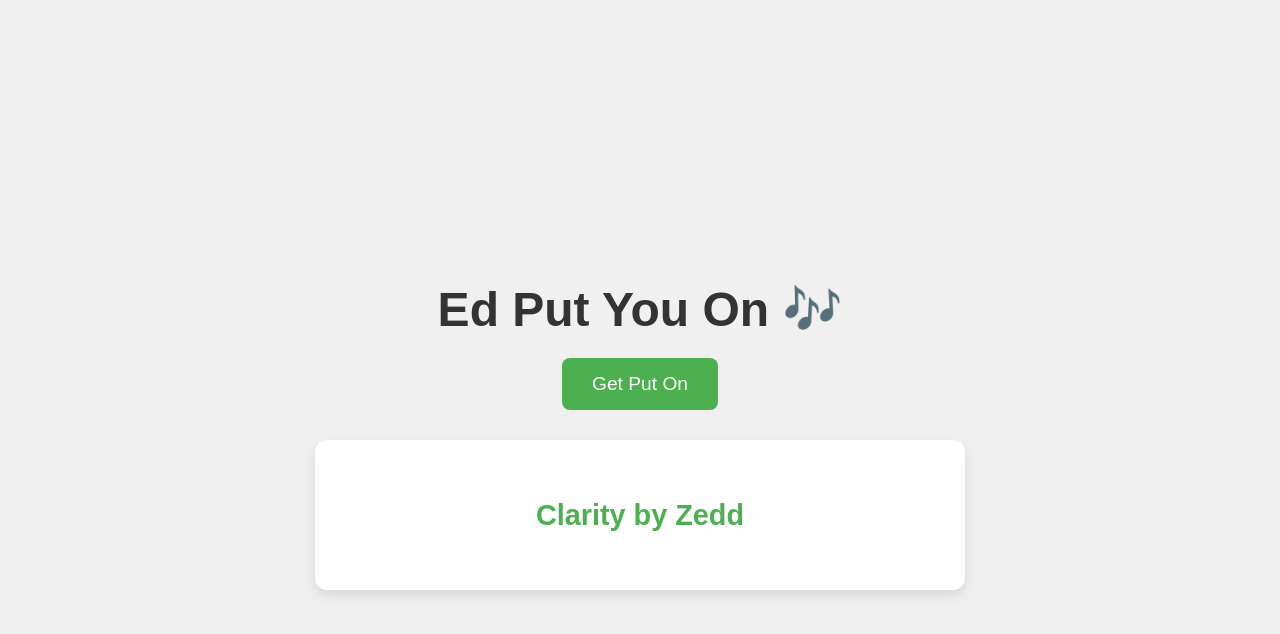
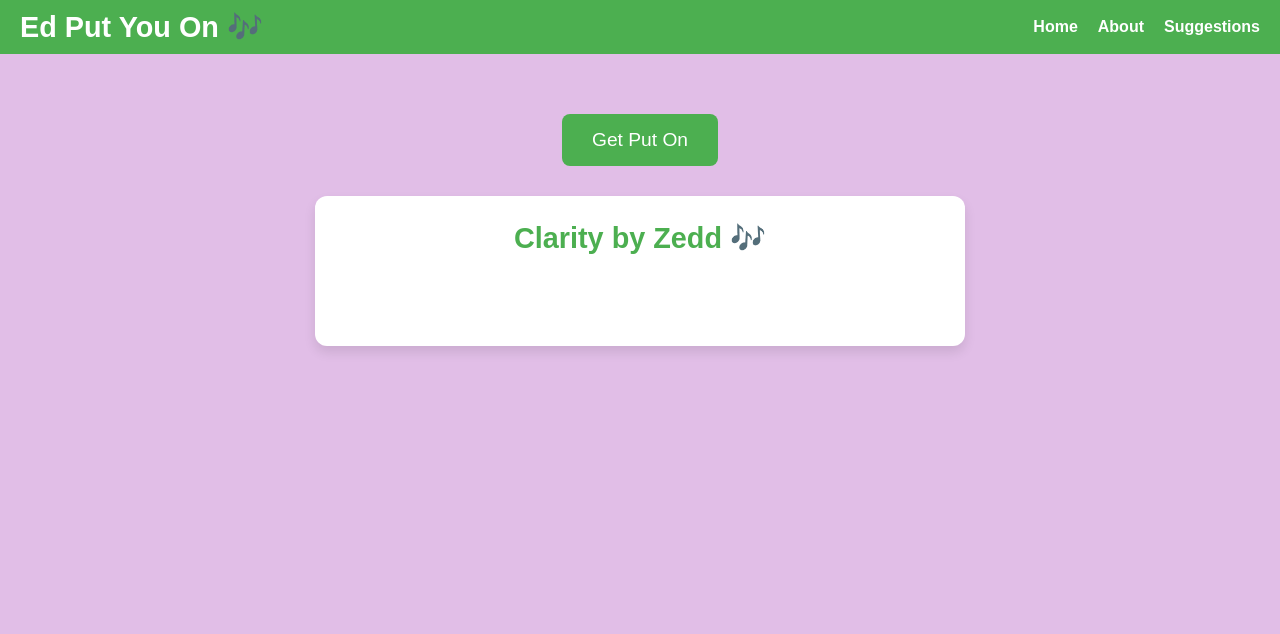
Before and after one commit to edcamey23/EdPutYouOn, a plain HTML site: page index.html in a window 1280 px wide. Both pictures are taken after a click on the button "Get Put On". Drawn offline with Linux system fonts and the light colour scheme.

Commit message:
Update index.html

```diff
--- a/index.html
+++ b/index.html
@@ -7,19 +7,44 @@
   <style>
     body {
       background-color: #f0f0f0;
-      font-family: 'Arial', sans-serif;
+      font-family: Arial, sans-serif;
+      margin: 0;
+      padding: 0;
+      transition: background-color 0.6s ease; /* Smooth background transition */
+    }
+    header {
+      background-color: #4CAF50;
+      padding: 10px 20px;
       display: flex;
-      flex-direction: column;
+      justify-content: space-between;
       align-items: center;
-      justify-content: center;
-      min-height: 100vh;
+    }
+    header h1 {
+      color: white;
       margin: 0;
-      padding: 20px;
+      font-size: 1.8rem;
     }
-    h1 {
-      margin-bottom: 20px;
-      font-size: 3rem;
-      color: #333;
+    nav {
+      display: flex;
+      gap: 20px;
+    }
+    nav a {
+      color: white;
+      text-decoration: none;
+      font-weight: bold;
+      cursor: pointer;
+      transition: color 0.3s ease;
+    }
+    nav a:hover {
+      color: #c8f7c5;
+    }
+    .tab-content {
+      display: none;
+      padding: 40px 20px;
+      text-align: center;
+    }
+    .tab-content.active {
+      display: block;
     }
     button {
       background-color: #4CAF50;
@@ -30,6 +55,7 @@
       border-radius: 8px;
       cursor: pointer;
       transition: background-color 0.3s ease, transform 0.2s ease;
+      margin-top: 20px;
     }
     button:hover {
       background-color: #45a049;
@@ -48,9 +74,8 @@
       width: 90%;
       max-width: 600px;
       min-height: 100px;
-      display: flex;
-      align-items: center;
-      justify-content: center;
+      margin-left: auto;
+      margin-right: auto;
       opacity: 0;
       transition: opacity 0.6s ease;
     }
@@ -65,14 +90,66 @@
     .song-display a:hover {
       color: #388E3C;
     }
+    form input, form textarea {
+      display: block;
+      width: 100%;
+      max-width: 400px;
+      margin: 10px auto;
+      padding: 10px;
+      border-radius: 5px;
+      border: 1px solid #ccc;
+      font-size: 1rem;
+    }
   </style>
 </head>
 <body>
+
+<header>
   <h1>Ed Put You On 🎶</h1>
+  <nav>
+    <a onclick="showTab('home')">Home</a>
+    <a onclick="showTab('about')">About</a>
+    <a onclick="showTab('suggestions')">Suggestions</a>
+  </nav>
+</header>
+
+<div id="home" class="tab-content active">
   <button onclick="getPutOn()">Get Put On</button>
   <div class="song-display" id="songDisplay">Click the button to get a song!</div>
+</div>
+
+<div id="about" class="tab-content">
+  <h2>About</h2>
+  <p>Welcome to Ed Put You On!
+  Every time you click "Get Put On," you'll discover a random song handpicked to broaden your music taste.
+  Check back often — you never know what vibe you'll catch 🎶.</p>
+</div>
+
+<div id="suggestions" class="tab-content">
+  <h2>Suggestions</h2>
+  <form onsubmit="submitSuggestion(event)">
+    <input type="text" id="name" placeholder="Your Name" required>
+    <input type="text" id="songSuggestion" placeholder="Song Suggestion" required>
+    <textarea id="message" placeholder="Optional Message"></textarea>
+    <button type="submit">Submit</button>
+  </form>
+  <div id="thanksMessage" style="margin-top:20px; font-size:1.2rem; color:green;"></div>
+</div>
 
 <script>
+  function getRandomColor() {
+    const colors = ["#FFCDD2", "#F8BBD0", "#E1BEE7", "#D1C4E9", "#BBDEFB", "#B2EBF2", "#C8E6C9", "#DCEDC8", "#FFF9C4", "#FFE0B2", "#FFCCBC"];
+    return colors[Math.floor(Math.random() * colors.length)];
+  }
+
+  function showTab(tabName) {
+    const tabs = document.querySelectorAll('.tab-content');
+    tabs.forEach(tab => {
+      tab.classList.remove('active');
+    });
+    document.getElementById(tabName).classList.add('active');
+  }
+
   async function loadSongs() {
     const response = await fetch('songs.json?cacheBust=' + new Date().getTime());
     return await response.json();
@@ -84,13 +161,29 @@
     const song = songs[randomIndex];
     const display = document.getElementById("songDisplay");
 
-      // Make it fade in
     display.classList.remove("show");
+
     setTimeout(() => {
-        display.innerHTML = `<a href="${song.link}" target="_blank">${song.title} by ${song.artist}</a>`;
+      display.innerHTML = `<a href="${song.link}" target="_blank">${song.title} by ${song.artist} 🎶</a>`;
       display.classList.add("show");
+
+      document.body.style.backgroundColor = getRandomColor();
     }, 100);
   }
+
+  function submitSuggestion(event) {
+    event.preventDefault();
+    const name = document.getElementById('name').value;
+    const songSuggestion = document.getElementById('songSuggestion').value;
+    const message = document.getElementById('message').value;
+
+    document.getElementById('thanksMessage').innerText = `Thanks ${name}! Your suggestion for "${songSuggestion}" was received! 🎶`;
+
+    document.getElementById('name').value = '';
+    document.getElementById('songSuggestion').value = '';
+    document.getElementById('message').value = '';
+  }
 </script>
+
 </body>
 </html>
```
Lines whose indentation alone changed are shown as unchanged.
